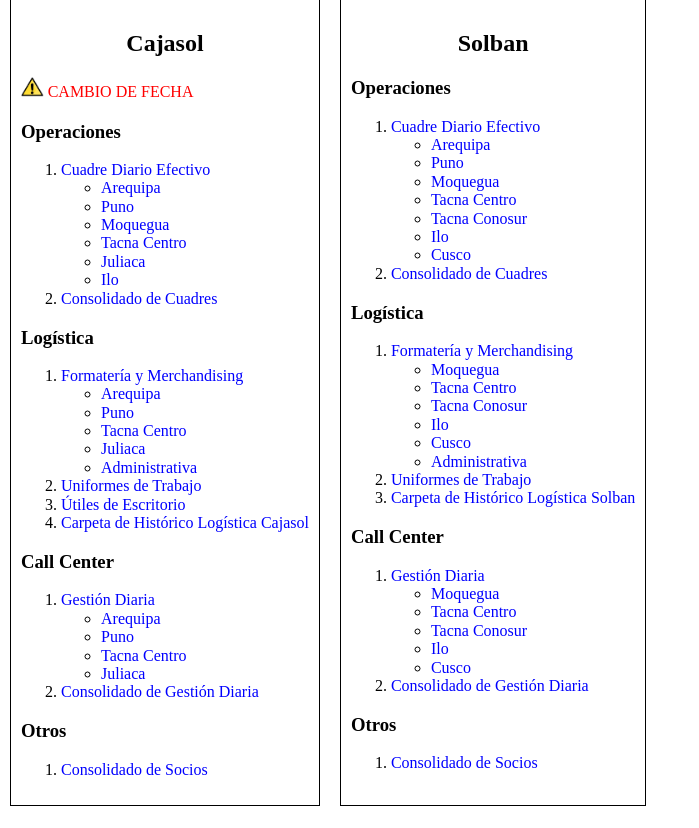
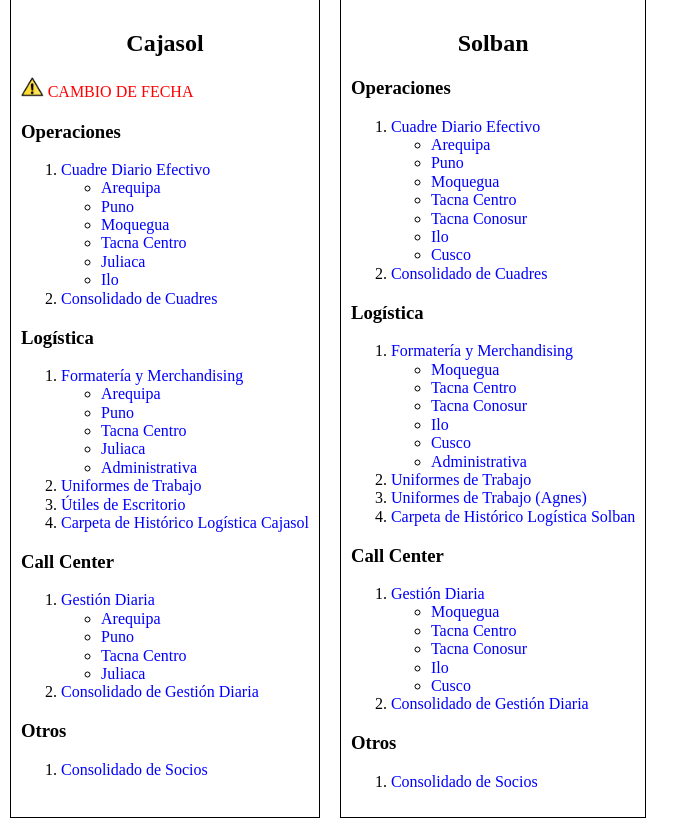
Before and after one commit to rooney2j/Cajasol-Enlaces, a Django app: page / in a window 1280 px wide. Shown: the part 109-937 px from the top of the page, without its empty margins (0-699 px from the left). Before the commit the page ends 915 px from the top, so only its background shows below. Run offline with Django 3.2, Linux system fonts and the light colour scheme.

Commit message:
Logística - Uniformes de Trabajo Solban y Agnes

```diff
--- a/templates/index.html
+++ b/templates/index.html
@@ -361,7 +361,11 @@
             </li>
 
             <li>
-              <a href="https://docs.google.com/spreadsheets/d/1LavMRHhcFbc-BvUbYA6KuSUQ-1TiXzwlPfZgYfJip8k/edit?usp=share_link" target="_blank">Uniformes de Trabajo</a>
+              <a href="https://docs.google.com/spreadsheets/d/1dE1rLCFM3Ije7E-m0NBhbi0dceXtxYTwagebqwT3vXk/edit?usp=share_link" target="_blank">Uniformes de Trabajo</a>
+            </li>
+
+            <li>
+              <a href="https://docs.google.com/spreadsheets/d/18NQ1pQRBw5P1SHwqRrj4zshW0SH0mCoAl7N_q04X2SQ/edit?usp=share_link" target="_blank">Uniformes de Trabajo (Agnes)</a>
             </li>
 
             <li>
```
